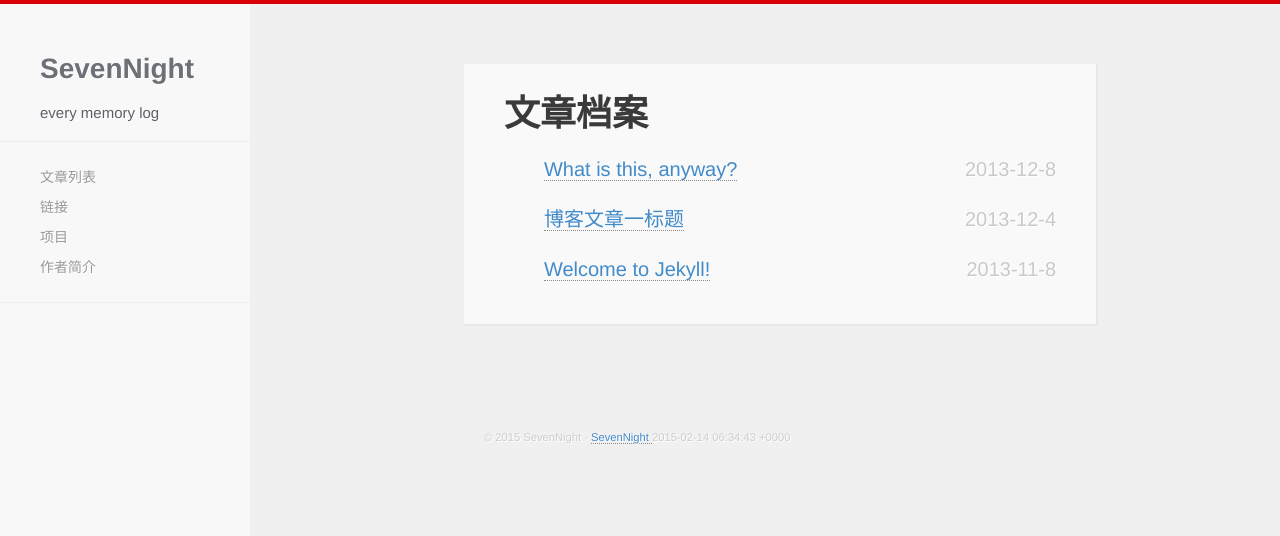
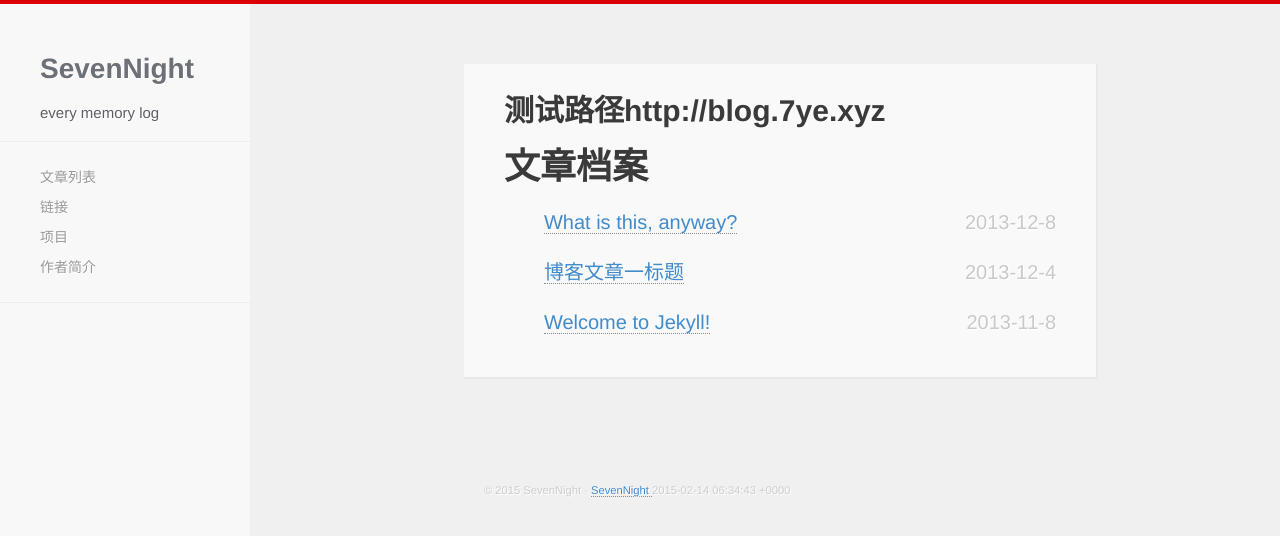
Before and after one commit to ceares/blog, a Jekyll site: the page built from list.html, in a window 1280 px wide. Shown: the top 536 px of the page. Built offline with Jekyll 4.4.1, drawn with Linux system fonts in a browser that asks for light colours; nearby versions of some CDN libraries; Markdown is read by kramdown in place of the engine named in the settings.

Commit message:
Update list.html

```diff
--- a/list.html
+++ b/list.html
@@ -3,6 +3,7 @@ title: All Posts
 ---
 <div class="container">
   <div id="article">
+  <h2>测试路径{{ site.baseurl }}</h2>
   <h1>文章档案</h1>
   <ul class="posts">
     {% for post in site.posts %}
```
